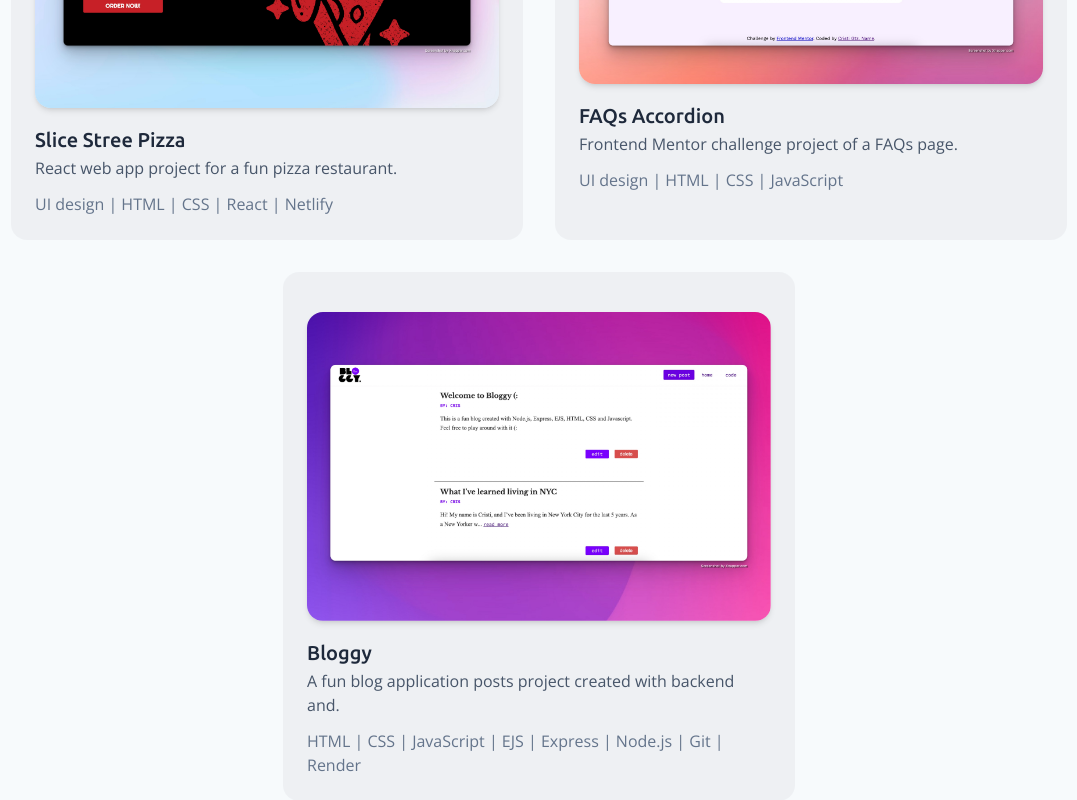
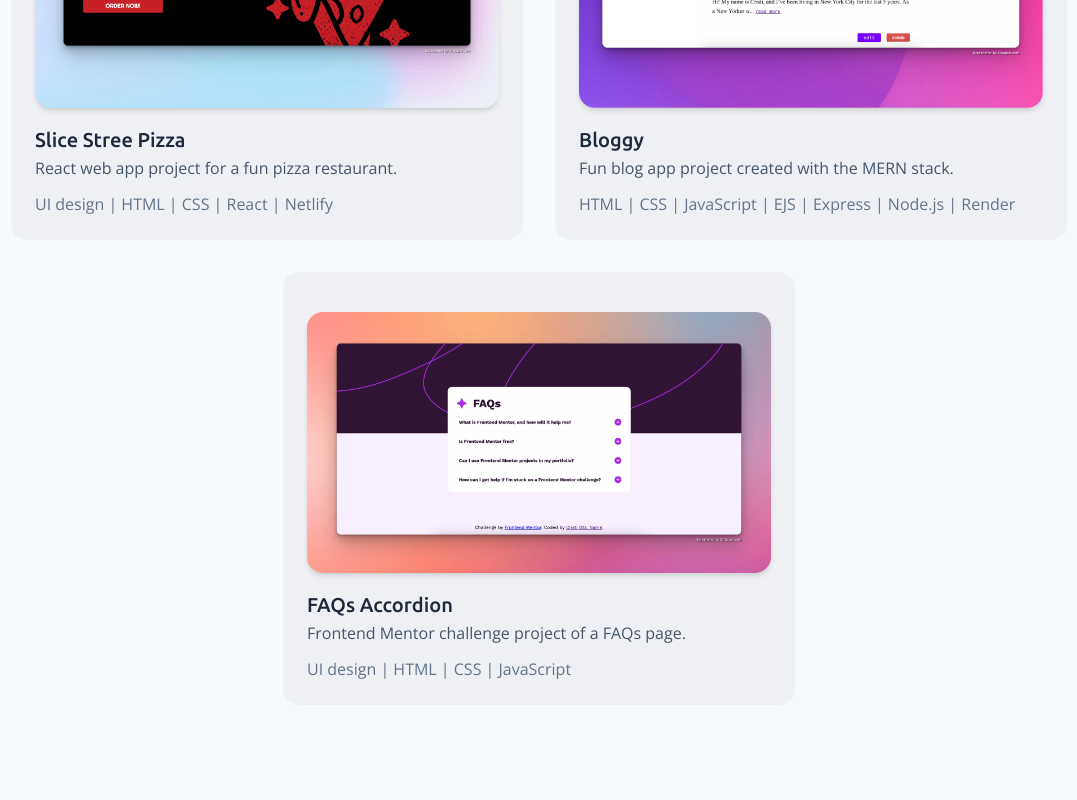
Before and after one commit to justbycris/se-portfolio, a React (Vite) app: page / in a window 1280 px wide. Shown: the part 1400-2200 px from the top of the page, without its empty margins (101-1178 px from the left). Built offline with nearby package versions, Linux system fonts and the light colour scheme.

Commit message:
Edit projects card

```diff
--- a/src/components/ProjectCard.jsx
+++ b/src/components/ProjectCard.jsx
@@ -37,20 +37,20 @@ export default function ProjectCard() {
           stack="UI design | HTML | CSS | React | Netlify"
           />
           <Card
+          projectLink={"https://blog-for-funsies.onrender.com/"}
+          photoName={bloggy}
+          photoText= {"Screenshot of a blog web app project I called Bloggy."}
+          name="Bloggy"
+          description="Fun blog app project created with the MERN stack."
+          stack="HTML | CSS | JavaScript | EJS | Express | Node.js | Render"
+          />
+          <Card
           projectLink={"https://faq-accordion-challenge.netlify.app/"}
           photoName={faqsProject}
           photoText= {"Screenshot of FAQs project from FrontEnd Mentor."}
           name="FAQs Accordion"
           description="Frontend Mentor challenge project of a FAQs page.  "
           stack="UI design | HTML | CSS | JavaScript"
-          />
-          <Card
-          projectLink={"https://blog-for-funsies.onrender.com/"}
-          photoName={bloggy}
-          photoText= {"Screenshot of a blog web app project I called Bloggy."}
-          name="Bloggy"
-          description="A fun blog application posts project created with backend and."
-          stack="HTML | CSS | JavaScript | EJS | Express | Node.js | Git | Render"
           />
         </div>
     </div>
```
